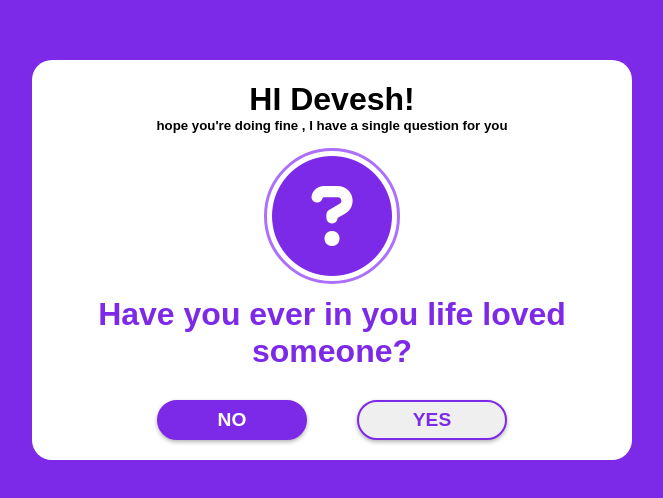
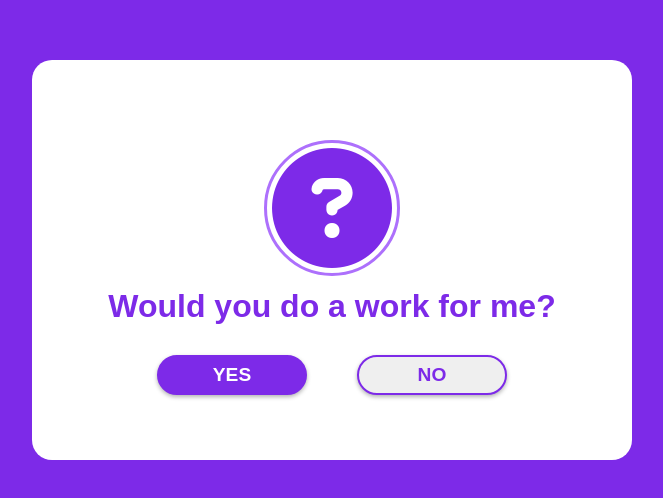
Before and after one commit to deeku02/app_js, a plain HTML site: page ad.html in a window 1280 px wide. Shown: the part 140-638 px from the top of the page, without its empty margins (308-971 px from the left). Drawn offline with Linux system fonts and the light colour scheme.

Commit message:
Update ad.html

```diff
--- a/ad.html
+++ b/ad.html
@@ -14,15 +14,13 @@
 
 
     <div class="wrapper">
-        <h1>HI Devesh!
-        </h1>
-        <h5>hope you're doing fine , I have a single question for you</h5>
+
         <br><i class="fa-solid fa-circle-question"></i>
 
-        <h4 class="question">Have you ever in you life loved someone?</h4>
+        <h4 class="question">Would you do a work for me?</h4>
         <div class="btn-group">
-            <button class="yes-btn">NO</button>
-            <button class="no-btn">YES</button>
+            <button class="yes-btn">YES</button>
+            <button class="no-btn">NO</button>
         </div>
     </div>
 
```
